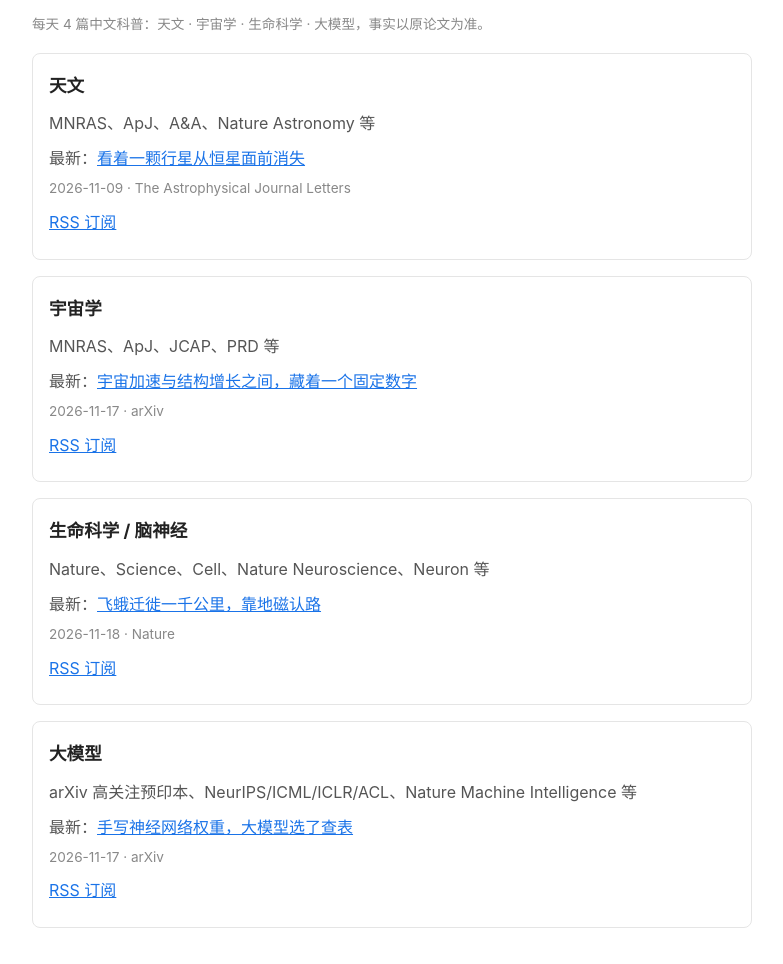
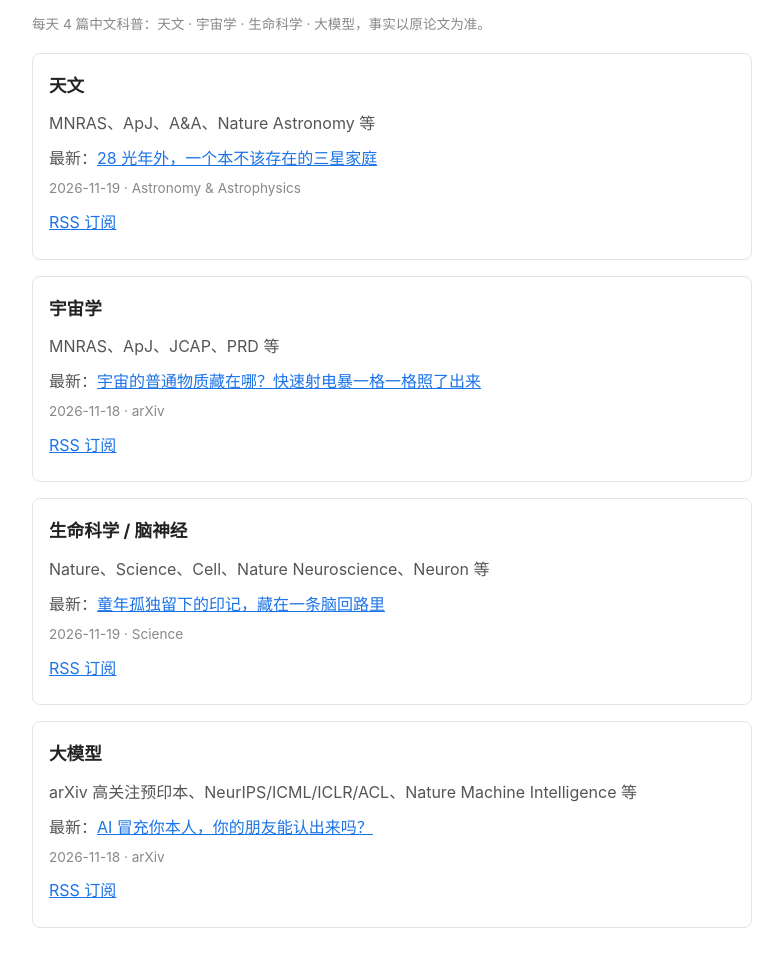
Before and after one commit to 123hurray/digest, a plain HTML site: page index.html in a window 1280 px wide. Shown: the part 78-1042 px from the top of the page, without its empty margins (248-1031 px from the left). Drawn offline with Linux system fonts and the light colour scheme.

Commit message:
digest: index.html

```diff
--- a/index.html
+++ b/index.html
@@ -17,9 +17,9 @@ a { color: #1a73e8; }
 <body>
 <h1>每日科学论文科普速递</h1>
 <p class="meta">每天 4 篇中文科普：天文 · 宇宙学 · 生命科学 · 大模型，事实以原论文为准。</p>
-<div class="track"><h2>天文</h2><p>MNRAS、ApJ、A&A、Nature Astronomy 等</p><p>最新：<a href="/home/hatch/workspace/astro-daily/astro/2026-11-19-astro.html">看着一颗行星从恒星面前消失</a><br><span class="meta">2026-11-09 · The Astrophysical Journal Letters</span></p><p><a href="/home/hatch/workspace/astro-daily/astro/rss.xml">RSS 订阅</a></p></div>
-<div class="track"><h2>宇宙学</h2><p>MNRAS、ApJ、JCAP、PRD 等</p><p>最新：<a href="/home/hatch/workspace/astro-daily/cosmo/2026-11-19-cosmo.html">宇宙加速与结构增长之间，藏着一个固定数字</a><br><span class="meta">2026-11-17 · arXiv</span></p><p><a href="/home/hatch/workspace/astro-daily/cosmo/rss.xml">RSS 订阅</a></p></div>
-<div class="track"><h2>生命科学 / 脑神经</h2><p>Nature、Science、Cell、Nature Neuroscience、Neuron 等</p><p>最新：<a href="/home/hatch/workspace/astro-daily/life/2026-11-19-life.html">飞蛾迁徙一千公里，靠地磁认路</a><br><span class="meta">2026-11-18 · Nature</span></p><p><a href="/home/hatch/workspace/astro-daily/life/rss.xml">RSS 订阅</a></p></div>
-<div class="track"><h2>大模型</h2><p>arXiv 高关注预印本、NeurIPS/ICML/ICLR/ACL、Nature Machine Intelligence 等</p><p>最新：<a href="/home/hatch/workspace/astro-daily/llm/2026-11-19-llm.html">手写神经网络权重，大模型选了查表</a><br><span class="meta">2026-11-17 · arXiv</span></p><p><a href="/home/hatch/workspace/astro-daily/llm/rss.xml">RSS 订阅</a></p></div>
+<div class="track"><h2>天文</h2><p>MNRAS、ApJ、A&A、Nature Astronomy 等</p><p>最新：<a href="/home/hatch/workspace/astro-daily/astro/2026-11-20-astro.html">28 光年外，一个本不该存在的三星家庭</a><br><span class="meta">2026-11-19 · Astronomy &amp; Astrophysics</span></p><p><a href="/home/hatch/workspace/astro-daily/astro/rss.xml">RSS 订阅</a></p></div>
+<div class="track"><h2>宇宙学</h2><p>MNRAS、ApJ、JCAP、PRD 等</p><p>最新：<a href="/home/hatch/workspace/astro-daily/cosmo/2026-11-20-cosmo.html">宇宙的普通物质藏在哪？快速射电暴一格一格照了出来</a><br><span class="meta">2026-11-18 · arXiv</span></p><p><a href="/home/hatch/workspace/astro-daily/cosmo/rss.xml">RSS 订阅</a></p></div>
+<div class="track"><h2>生命科学 / 脑神经</h2><p>Nature、Science、Cell、Nature Neuroscience、Neuron 等</p><p>最新：<a href="/home/hatch/workspace/astro-daily/life/2026-11-20-life.html">童年孤独留下的印记，藏在一条脑回路里</a><br><span class="meta">2026-11-19 · Science</span></p><p><a href="/home/hatch/workspace/astro-daily/life/rss.xml">RSS 订阅</a></p></div>
+<div class="track"><h2>大模型</h2><p>arXiv 高关注预印本、NeurIPS/ICML/ICLR/ACL、Nature Machine Intelligence 等</p><p>最新：<a href="/home/hatch/workspace/astro-daily/llm/2026-11-20-llm.html">AI 冒充你本人，你的朋友能认出来吗？</a><br><span class="meta">2026-11-18 · arXiv</span></p><p><a href="/home/hatch/workspace/astro-daily/llm/rss.xml">RSS 订阅</a></p></div>
 </body>
 </html>
```
